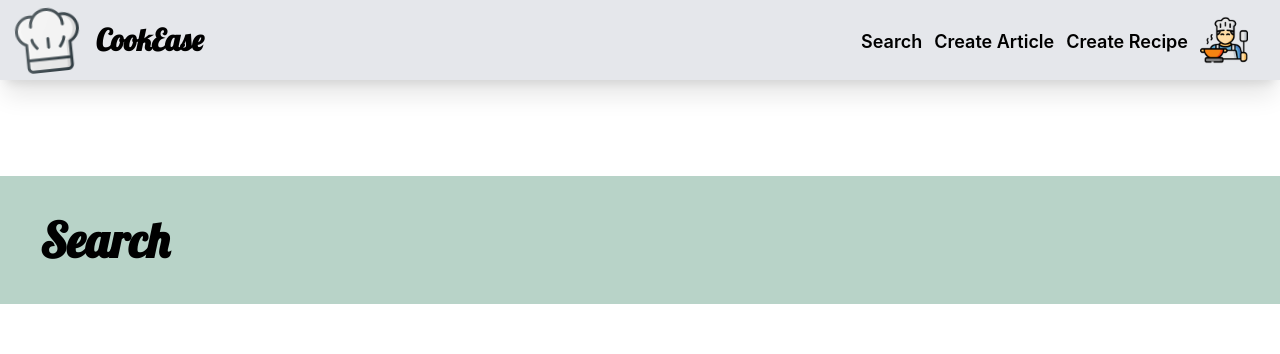
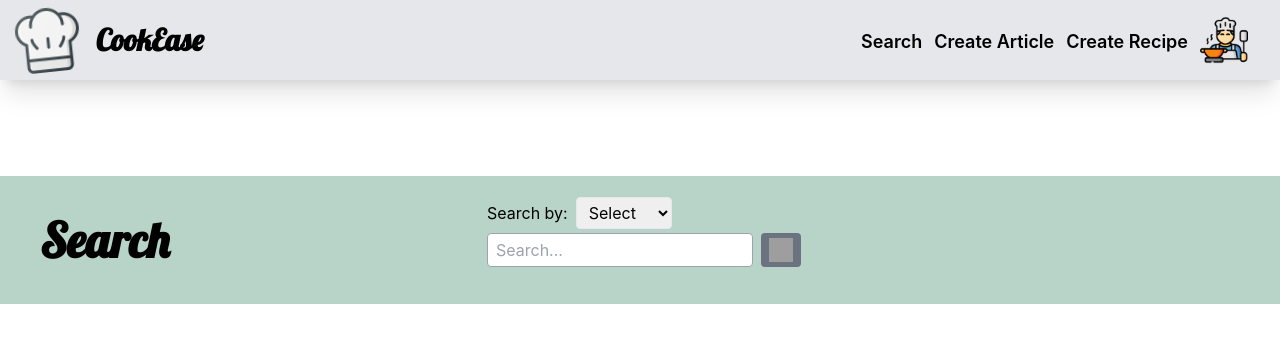
Before and after one commit to aishamashrah/fullstackproject, a React (Create React App) app in the folder cook/: page /Search in a window 1280 px wide. Shown: the top 354 px of the page. Built offline with nearby package versions, Linux system fonts and the light colour scheme; no server answers; grey boxes are pictures that could not be loaded; what tailwind-hamburgers would draw is missing.

Commit message:
started working on search bar

```diff
--- a/cook/src/Components/SearchPages/Searchdisplay.tsx
+++ b/cook/src/Components/SearchPages/Searchdisplay.tsx
@@ -11,6 +11,17 @@ import { GetAllSearchpage } from '../../Services/DataService'
 export default function Display() {
   const [blogItems, setBlogItems] = useState([]);
   const [articelItems, setArticelItems] = useState([]);
+  const [showArticle, setShowArticle] = useState(true);
+  const [showRecipe, setShowRecipe] = useState(true);
+  const [searchQuery, setSearchQuery] = useState('');
+  const options = [
+    { value: 'option1', label: 'Option 1' },
+    { value: 'option2', label: 'Option 2' },
+    { value: 'option3', label: 'Option 3' },
+    // Add more options as needed
+  ];
+
+
 
 
   useEffect(() => {
@@ -24,20 +35,106 @@ export default function Display() {
 
   }, []);
 
+  const handleRecipe = () => {
+    setShowRecipe(!showRecipe);
+  };
+
+  const handleArticle = () => {
+    setShowArticle(!showArticle);
+  };
+  const handleSearch = (event: React.ChangeEvent<HTMLInputElement>) => {
+    setSearchQuery(event.target.value);
+    // Perform search-related operations here
+  };
+  const handleSelectChange = (event: React.ChangeEvent<HTMLSelectElement>) => {
+    const selectedValue = event.target.value;
+    // Perform any logic based on the selected value here
+    // For example, you can store the selected value in the component's state
+    console.log(selectedValue);
+  };
 
   return (
     <>
       <div>
         <CookEaseHeader />
       </div>
-            <div className="mt-24 mb-16">
-                <h1 className="text-5xl p-10 font-semibold pl-10 font-lobster bg-[#B8D3C8]">Search</h1>
+
+
+
+      <div className="relative mt-24 mb-16 bg-[#B8D3C8] h-32 flex flex-col md:flex-row items-center justify-center">
+        <h1 className="absolute text-2xl sm:text-5xl p-10 font-semibold pl-10 font-lobster left-0 hidden sm:block">Search</h1>
+
+        <div className="flex flex-col">
+          <div className=" mb-4">
+            <div>
+            <label htmlFor="searchBy" className="px-2">Search by:</label>
+            <select
+              id="searchBy"
+              className="px-2 py-1 border rounded   md:w-24"
+              onChange={handleSelectChange}
+            >
+              <option value="">Select</option>
+              <option value="username">Username</option>
+              <option value="title">Title</option>
+            </select>
             </div>
+
+            <div className=" ml-2 pt-1">
+              <div className="flex">
+                <input
+                  type="text"
+                  id="searchBar"
+                  value={searchQuery}
+                  onChange={handleSearch}
+                  placeholder="Search..."
+                  className="border border-gray-400 px-2 py-1 rounded mr-2"
+                />
+                <button className="bg-gray-500 px-2 py-1 rounded">
+                  <img
+                    className='w-6 h-6'
+                    src="https://img.icons8.com/?size=1x&id=42848&format=png"
+                  />
+                </button>
+              </div>
+            </div>
+          </div>
+
+          {/* <div className="flex items-center pl-20">
+      <div className="flex items-center mr-2">
+        <input
+          type="checkbox"
+          id="articleToggle"
+          checked={showArticle}
+          onChange={handleArticle}
+        />
+        <label htmlFor="articleToggle">Show Articles</label>
+      </div>
+
+      <div className="flex items-center">
+        <input
+          type="checkbox"
+          id="recipeToggle"
+          checked={showRecipe}
+          onChange={handleRecipe}
+        />
+        <label htmlFor="recipeToggle">Show Recipe</label>
+      </div>
+    </div> */}
+        </div>
+      </div>
+
+
+
+
+
       <div className='grid grid-cols-1 gap-8 mx-10
                              sm:gap-8 sm:mx-28
                             md:grid-cols-2 md:gap- md:mx-10
                             lg:grid-cols-3 lg:gap-12  lg:mx-16'>
-                {blogItems.map((item: { id: number, image: string, title: string, description: string }) => (
+
+
+        {showRecipe ? (
+          blogItems.map((item: { id: number, image: string, title: string, description: string }) => (
             <SearchCard
               key={item.id}
               id={item.id}
@@ -46,8 +143,19 @@ export default function Display() {
               description={item.description}
               linkTo='/RecipeDisplay'
             />
-                ))}
-                {articelItems.map((item: { id: number, image: string, title: string, description: string }) => (
+          ))
+        ) : (
+          null
+        )}
+
+
+
+
+
+
+
+        {showArticle ? (
+          articelItems.map((item: { id: number, image: string, title: string, description: string }) => (
             <SearchCard
               key={item.id}
               id={item.id}
@@ -56,7 +164,14 @@ export default function Display() {
               description={item.description}
               linkTo='/Article'
             />
-                ))}
+          ))) : (
+          null
+        )}
+
+
+
+
+
       </div>
 
 
```
Lines whose indentation alone changed are shown as unchanged.
